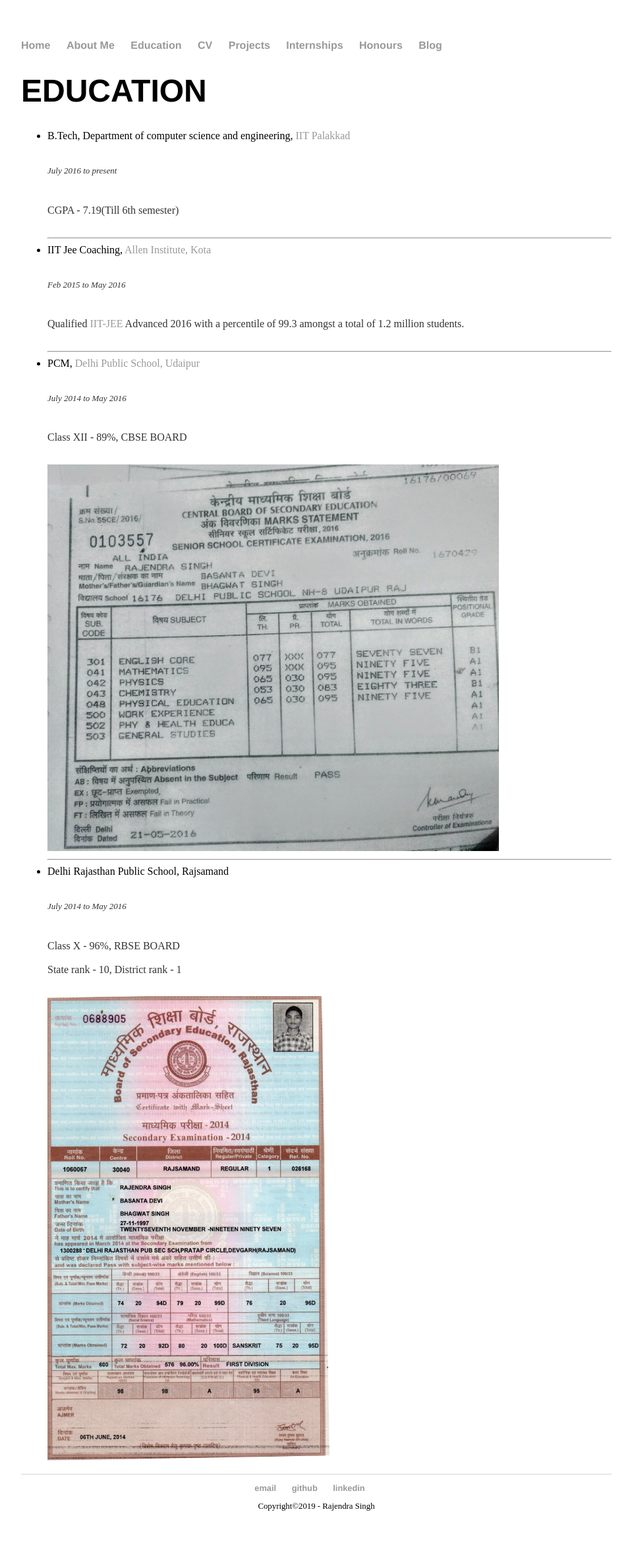
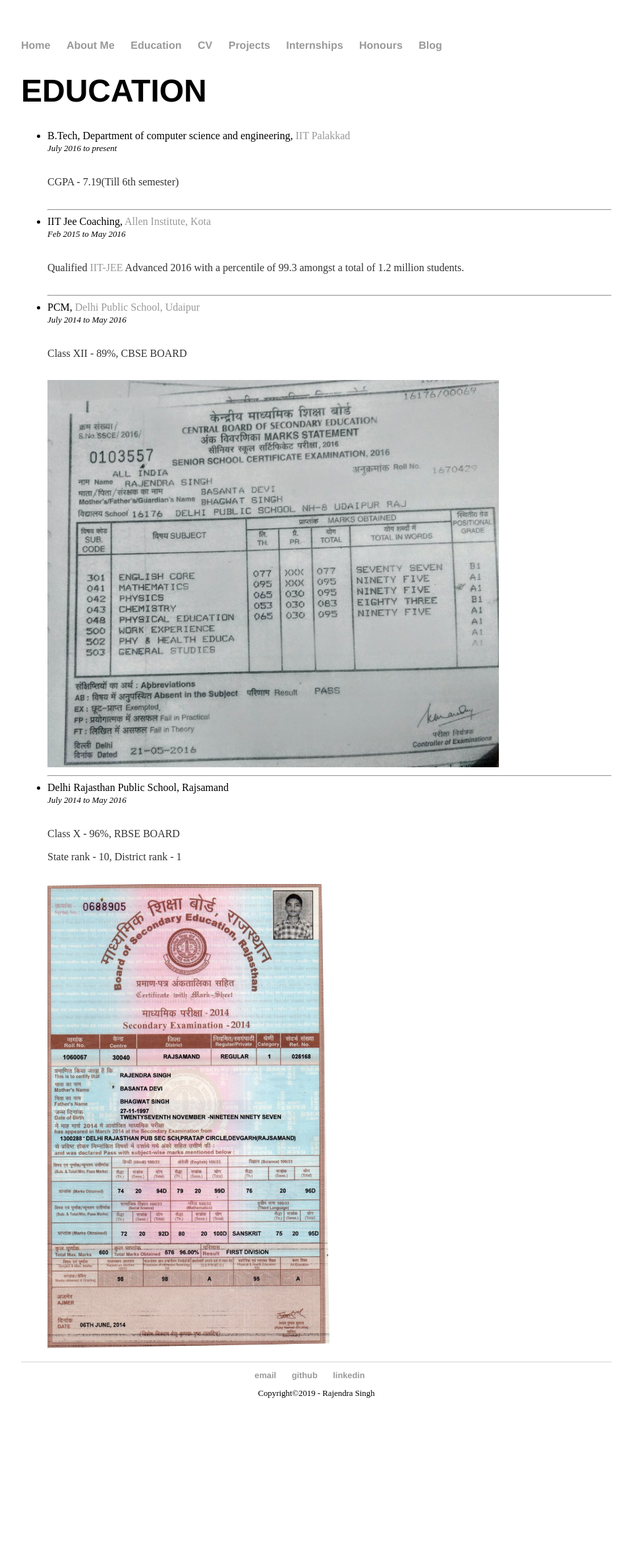
Before and after one commit to iamrajee/iamrajee.github.io, a Jekyll site: the page built from education/index.html, in a window 1280 px wide. Shown: the whole page at 66% size, without its empty margins (160-1119 px from the left). Built offline with Jekyll 4.4.1, drawn with Linux system fonts in a browser that asks for light colours; after the commit the page ends 2180 px from its top, so only the background shows below that.

Commit message:
Update index.html

```diff
--- a/education/index.html
+++ b/education/index.html
@@ -6,23 +6,23 @@
 	<h1>{{ page.title }}</h1>
 	<ul class="education">
 		<li>B.Tech, Department of computer science and engineering, <a href="https://iitpkd.ac.in/">IIT Palakkad</a></li>
-		<p><font size="2"><em>July 2016 to present</em></font></p>
+		<font size="2"><em>July 2016 to present</em></font>
 		<p><font size="3">CGPA - 7.19(Till 6th semester)</font></p>
 		<hr/>
 
 		<li>IIT Jee Coaching, <a href="tps://www.allen.ac.in">Allen Institute, Kota</a></li>
-		<p><font size="2"><em>Feb 2015 to May 2016</em></font></p>
+		<font size="2"><em>Feb 2015 to May 2016</em></font>
 		<p><font size="3">Qualified <a href="https://en.wikipedia.org/wiki/Joint_Entrance_Examination">IIT-JEE</a> Advanced 2016 with a percentile of 99.3 amongst a total of 1.2 million students.</font></p>
     		<hr/>
 
     		<li>PCM, <a href="http://www.dpsudaipur.com/ProgramFiles/Login/HomePage.aspx">Delhi Public School, Udaipur</a></li>
-		<p><font size="2"><em>July 2014 to May 2016</em></font></p>
+		<font size="2"><em>July 2014 to May 2016</em></font>
 		<p><font size="3">Class XII - 89%, CBSE BOARD</font></p>
 		<img src="images/12.jpg" style='height: 80%; width: 80%; object-fit: contain'/>
     		<hr/>
 
     		<li>Delhi Rajasthan Public School, Rajsamand</li>
-		<p><font size="2"><em>July 2014 to May 2016</em></font></p>
+		<font size="2"><em>July 2014 to May 2016</em></font>
 		<p><font size="3">Class X - 96%, RBSE BOARD<br/>
     		State rank - 10,	District rank - 1</font></p>
 		<img src="images/10.jpg" style='height: 50%; width: 50%; object-fit: contain'/>
```
